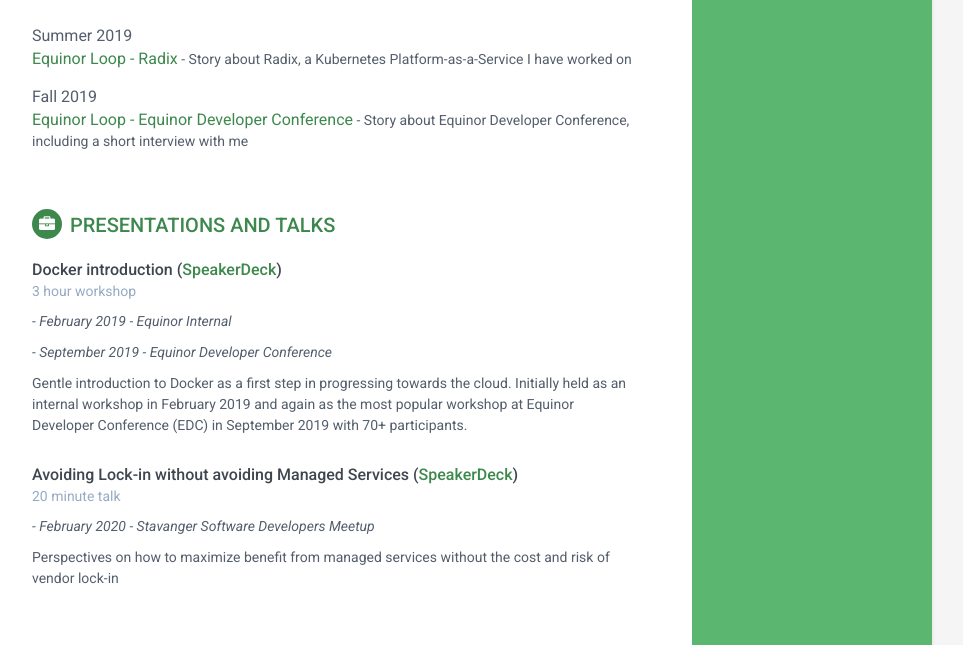
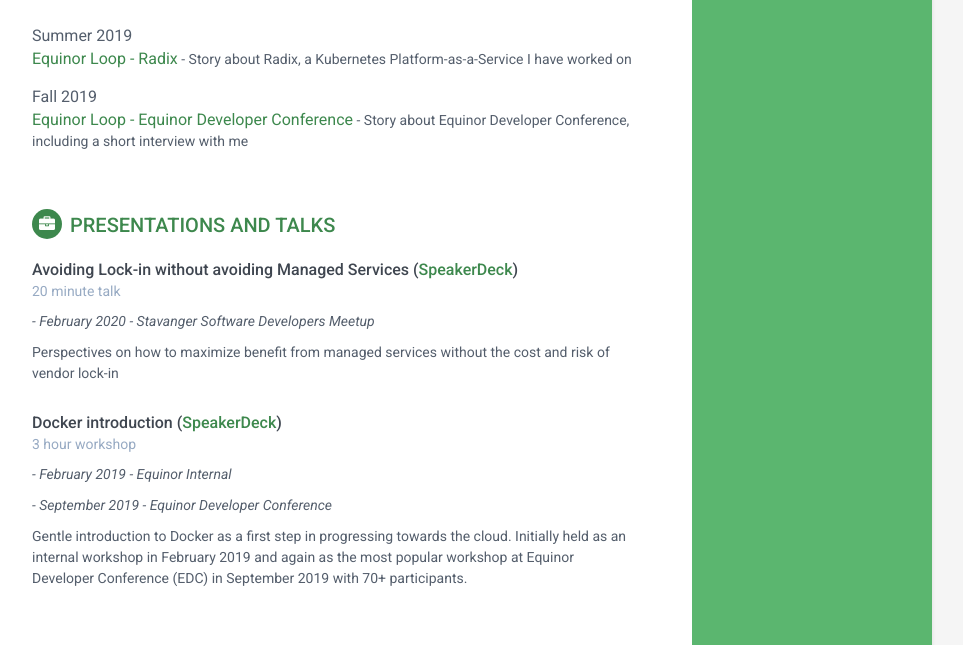
Before and after one commit to StianOvrevage/cv, a Jekyll site: the page built from index.html, in a window 1280 px wide and 900 px high, scrolled down 1581 px, cut to the strip 0-645 px from the top of the window. Shown: the whole strip, without its empty margins (188-1151 px from the left). Built offline with Jekyll 4.4.1, drawn with Linux system fonts in a browser that asks for light colours; part of the change alters nothing that is shown.

```diff
--- a/_data/presentations.yml
+++ b/_data/presentations.yml
@@ -1,3 +1,12 @@
+- presentation:
+  title: Avoiding Lock-in without avoiding Managed Services
+  url: https://speakerdeck.com/stianovrevage/avoiding-lock-in-without-avoiding-managed-services
+  instances:
+  - instance:
+    title: February 2020 - Stavanger Software Developers Meetup
+  type: 20 minute talk
+  details: "Perspectives on how to maximize benefit from managed services without the cost and risk of vendor lock-in"
+
 - presentation:
   title: Docker introduction
   url: https://speakerdeck.com/stianovrevage/docker-introduction-workshop
@@ -10,12 +19,3 @@
   details: "Gentle introduction to Docker as a first step in progressing towards the cloud.
 
   Initially held as an internal workshop in February 2019 and again as the most popular workshop at Equinor Developer Conference (EDC) in September 2019 with 70+ participants."
-
-- presentation:
-  title: Avoiding Lock-in without avoiding Managed Services
-  url: https://speakerdeck.com/stianovrevage/avoiding-lock-in-without-avoiding-managed-services
-  instances:
-  - instance:
-    title: February 2020 - Stavanger Software Developers Meetup
-  type: 20 minute talk
-  details: "Perspectives on how to maximize benefit from managed services without the cost and risk of vendor lock-in"
```
